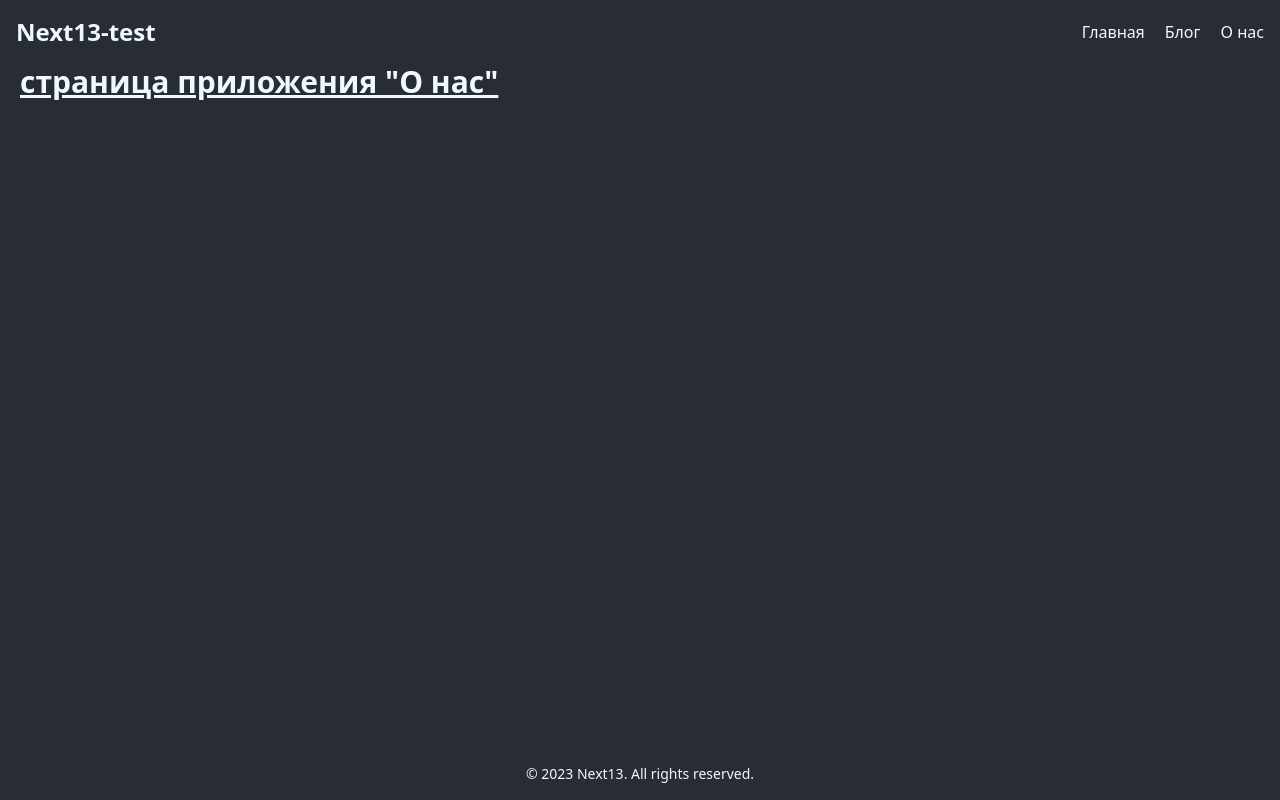
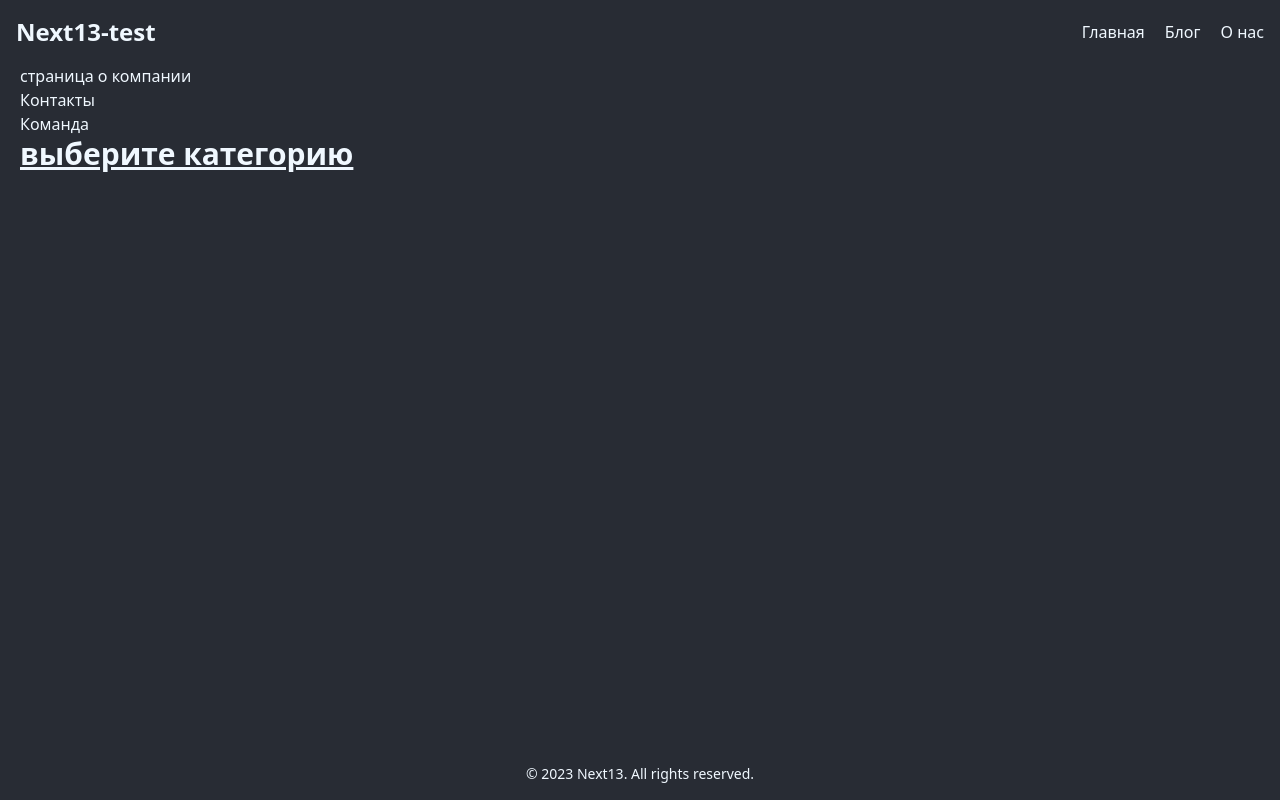
Before and after one commit to blessMe-Padre/nextjs, a Next.js app: page /about in a window 1280 px wide. Built offline with nearby package versions, Linux system fonts and the light colour scheme.

Commit message:
добавляет новые страницы

```diff
--- /dev/null
+++ b/app/about/contact/page.jsx
@@ -0,0 +1,3 @@
+export default function Contact() {
+    return <h1>контакты</h1>
+}
--- /dev/null
+++ b/app/about/layout.jsx
@@ -0,0 +1,14 @@
+import Link from "next/link";
+
+export default function AboutLayout({ children }) {
+    return (
+        <div>
+            <h1>страница о компании</h1>
+            <ul>
+                <li><Link href="/about/contact">Контакты</Link></li>
+                <li><Link href="/about/team">Команда</Link></li>
+            </ul>
+            {children}
+        </div>
+    )
+  }
--- a/app/about/page.jsx
+++ b/app/about/page.jsx
@@ -1,5 +1,5 @@
 export default function About() {
-    return <h1 className="text-3xl font-bold underline text">
-        страница приложения "О нас"
-    </h1>
+    return <h3 className="text-3xl font-bold underline text">
+        выберите категорию
+    </h3>
 }
--- /dev/null
+++ b/app/about/team/page.jsx
@@ -0,0 +1,3 @@
+export default function Team({id}) {
+    return <h1> Наша команда </h1>
+}
--- /dev/null
+++ b/app/blog/[id]/page.jsx
@@ -0,0 +1,3 @@
+export default function Post({id}) {
+    return <h1>Страница одного поста {id}</h1>
+}
--- /dev/null
+++ b/app/blog/new/page.jsx
@@ -0,0 +1,3 @@
+export default function New() {
+    return <h1>новая страница</h1>
+}
--- a/app/page.js
+++ b/app/page.js
@@ -1,5 +1,3 @@
-
-
 export default function Home() {
   return (
     <h1 className='text-2xl underline text-center'>Главная страница приложения</h1>
```
